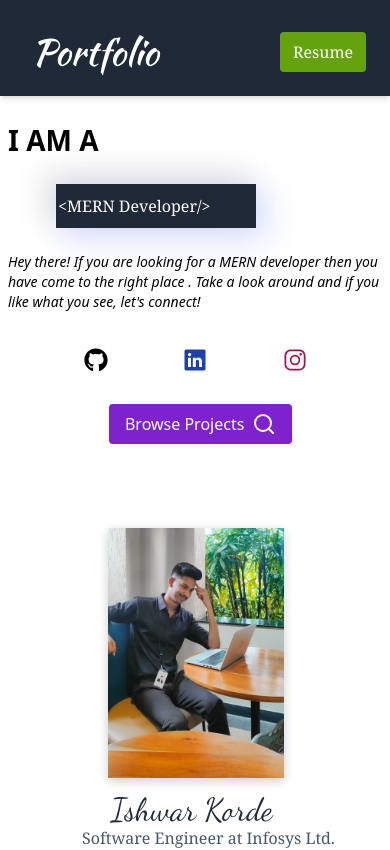
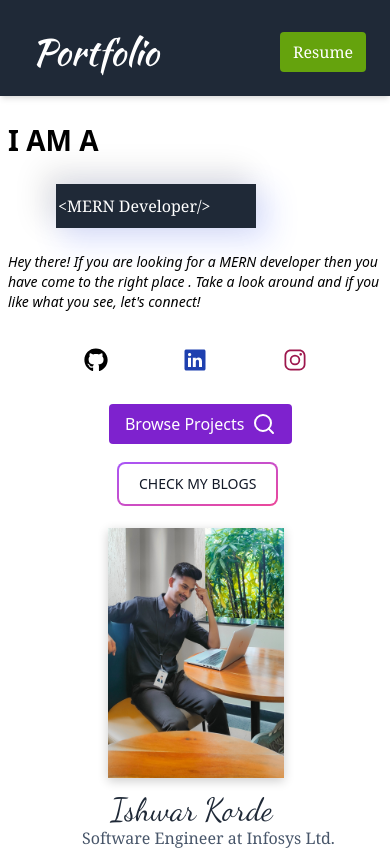
Before and after one commit to Ikorde1/Portfolio, a React (Create React App) app: page / in a window 390 px wide. Shown: the top 850 px of the page. Built offline with nearby package versions, Linux system fonts and the light colour scheme.

Commit message:
Update Home.js

```diff
--- a/src/pages/Home.js
+++ b/src/pages/Home.js
@@ -55,9 +55,9 @@ function Home() {
 
             <div className='icons text-3xl flex justify-evenly  bg-red w-[29rem] relative py-4 top-[80px]'>
 
-            <a href='https://github.com/Ikorde1' target="_blank"> <i className=' text-black hover:cursor-pointer hover:text-blue-800'><FaGithub /></i></a>
-            <a href='https://www.linkedin.com/in/ishwark/' target="_blank"><i className='text-blue-800 hover:cursor-pointer hover:text-blue-800'> <IoLogoLinkedin /></i></a>
-            <a href='https://www.instagram.com/korde.ishwar' target="_blank"><i className='text-pink-800  hover:cursor-pointer  hover:text-blue-800'><IoLogoInstagram /></i></a>
+            <a href='https://github.com/Ikorde1'> <i className=' text-black hover:cursor-pointer hover:text-blue-800'><FaGithub /></i></a>
+            <a href='https://www.linkedin.com/in/ishwark/'><i className='text-blue-800 hover:cursor-pointer hover:text-blue-800'> <IoLogoLinkedin /></i></a>
+            <a href='https://www.instagram.com/korde.ishwar'><i className='text-pink-800  hover:cursor-pointer  hover:text-blue-800'><IoLogoInstagram /></i></a>
             </div>
         </div>
         <button className="browse bg-purple-700 gap-x-2 relative top-44 left-36 hover:bg-purple-500 text-white font-medium py-2 px-4 rounded inline-flex items-center"
@@ -68,6 +68,19 @@ function Home() {
 
         </button>
 
+
+    </div>
+
+
+{/* blog button for mobile screen */}
+    <div className='blog-btn  lg:hidden absolute  top-[89%] left-[355px]'>
+        <button className="relative inline-flex items-center justify-center p-0.5 mb-2 me-2 overflow-hidden text-sm font-medium text-gray-900 rounded-lg group bg-gradient-to-br from-purple-500 to-pink-500 group-hover:from-purple-500 group-hover:to-pink-500 hover:text-white dark:text-white focus:ring-4 focus:outline-none focus:ring-purple-200 dark:focus:ring-purple-800"
+        onClick={() => navigate("/Blogs")}
+        >
+            <span class="relative px-5 py-2.5 transition-all ease-in duration-75 bg-white  dark:bg-gray-900 rounded-md group-hover:bg-opacity-0">
+        CHECK MY BLOGS
+            </span>
+            </button>
     </div>
 
 
@@ -137,7 +150,7 @@ function Home() {
 
                 {/* footer */}
                 <div className='footer w-full  text-white mt-8 py-2 bg-gray-800 text-center'>
-                Get in touch: +91 8208771967 /+91 9767898127
+                Get in touch: +91 8208771967 / +91 9767898127
                 </div>
         </div>
     );
```
